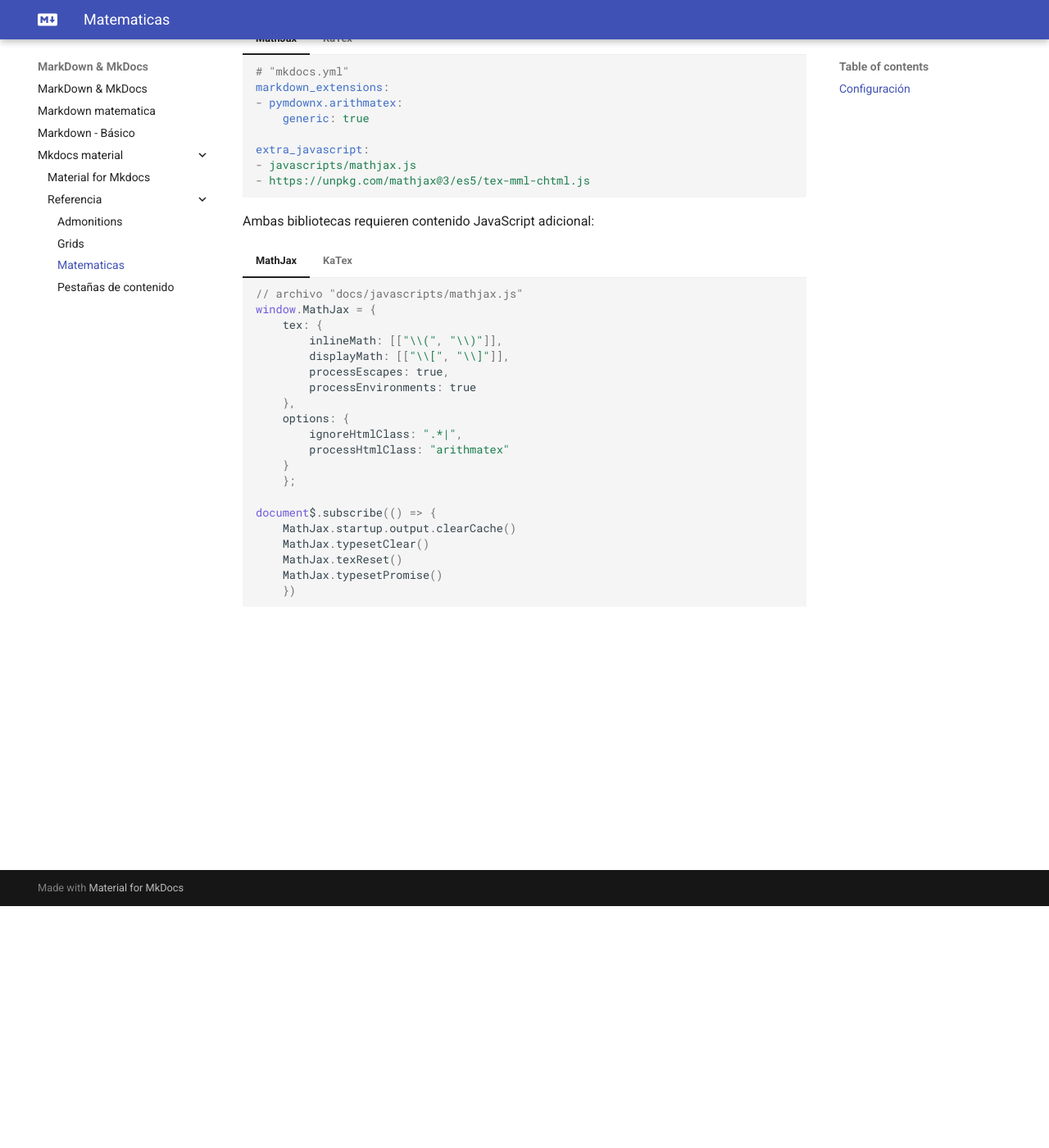
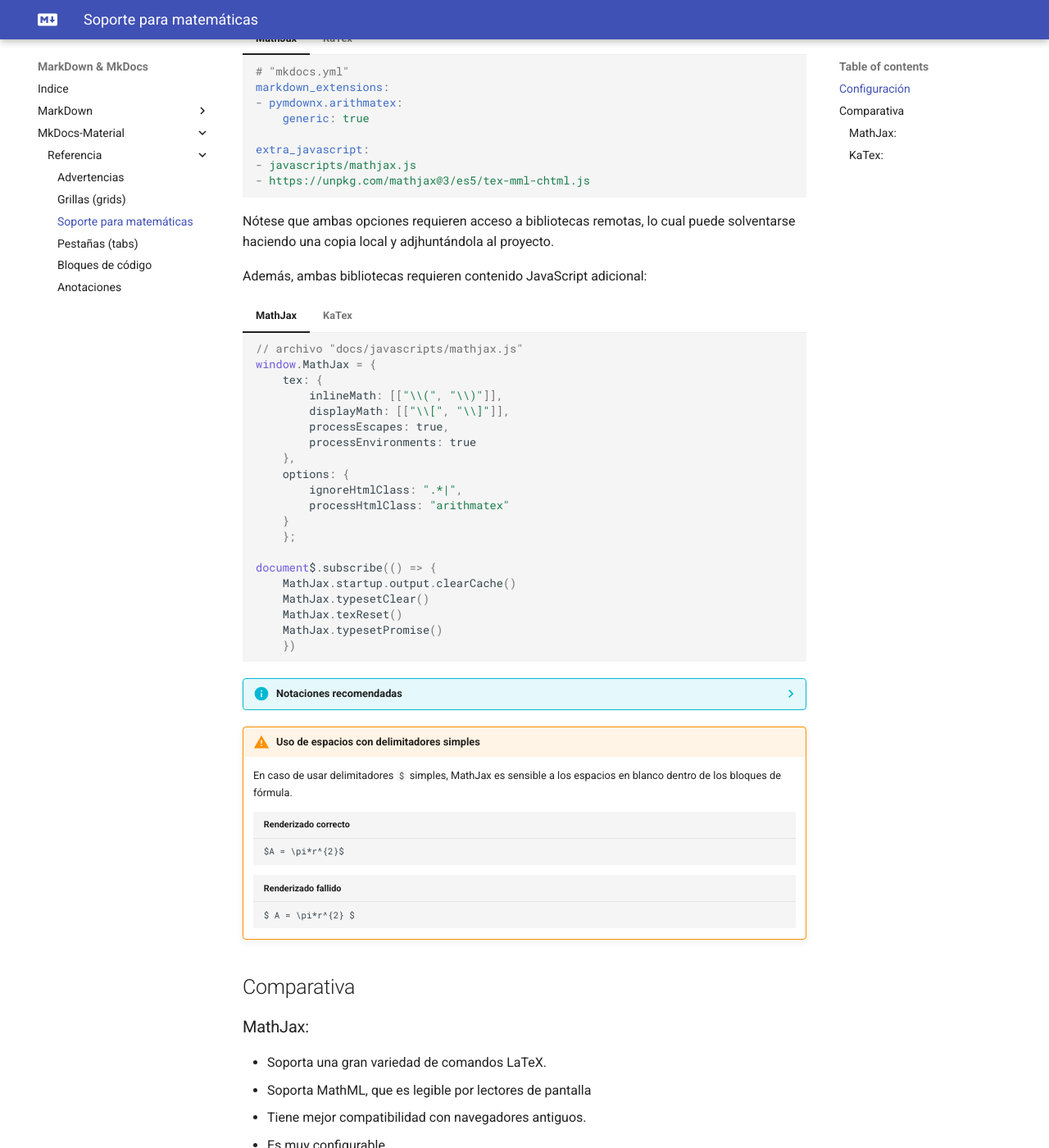
Before and after one commit to alejrot/markdown-mkdocs, an MkDocs documentation site: the page built from docs/mkdocs-material/referencia/soporte_matematica.md, in a window 1280 px wide and 1400 px high, scrolled down 295 px. Shown: the whole window at 82% size. Built offline with MkDocs 1.6.1 and Material for MkDocs 9.7.7, drawn with Linux system fonts in a browser that asks for light colours; plug-ins that fetch from the network failed and are left out; some of the changed text lies outside the part shown.

Commit message:
Reorganizacion - Mkdocs: tabs, anotaciones, etc

````diff
--- a/docs/mkdocs-material/referencia/pestanias.md
+++ /dev/null
@@ -1 +0,0 @@
-# Pestañas de contenido
--- a/docs/mkdocs-material/referencia/matematica.md
+++ b/docs/mkdocs-material/referencia/soporte_matematica.md
@@ -1,4 +1,4 @@
-# Matematicas
+# Soporte para Matematicas
 
 
 MkDocs es compatible con dos blibliotecas para renderizar contenido matemático, llamadas MathJax y KaTex.
@@ -43,7 +43,9 @@
     ```
 
 
-Ambas bibliotecas requieren contenido JavaScript adicional:
+Nótese que ambas opciones requieren acceso a bibliotecas remotas, lo cual puede solventarse haciendo una copia local y adjhuntándola al proyecto.
+
+Además, ambas bibliotecas requieren contenido JavaScript adicional:
 
 
 === "MathJax"
@@ -77,6 +79,7 @@
 === "KaTex"
 
     ``` js
+    // archivo "docs/javascripts/katex.js"
     document$.subscribe(({ body }) =>{
         renderMathInElement(body, {
             delimiters: [
@@ -88,3 +91,40 @@
         })
     })
     ```
+
+??? info "Notaciones recomendadas"
+    Las dos notaciones recomendadas por MarkDown para crear bloques de fórmulas son el uso de `$$  $$` y de `\[  \]`. También pueden usarse delimitadores simples
+
+    ```md title="Delimitadores de fórmula rrecomendados"
+    $$  A = \pi*r^{2}  $$
+
+    \[ A = \pi*r^{2}  \]
+    ```
+
+
+
+!!! warning "Uso de espacios con delimitadores simples"
+    En caso de usar delimitadores `$` simples, MathJax es sensible a los espacios en blanco dentro de los bloques de fórmula.
+    ```md title="Renderizado correcto"
+    $A = \pi*r^{2}$
+    ```
+
+    ```md title="Renderizado fallido"
+    $ A = \pi*r^{2} $
+    ```
+
+
+## Comparativa
+
+
+### MathJax:
+
+- Soporta una gran variedad de comandos LaTeX.
+- Soporta MathML, que es legible por lectores de pantalla
+- Tiene mejor compatibilidad con navegadores antiguos.
+- Es muy configurable.
+
+
+### KaTex:
+
+- Es muy rápido renderizando.
--- a/mkdocs.yml
+++ b/mkdocs.yml
@@ -16,10 +16,16 @@
   - pymdownx.details
   - pymdownx.superfences
 
+  # anotaciones
+  - attr_list
+  - md_in_html
+  - pymdownx.superfences
+
   # grids
   - attr_list
   - md_in_html
 
+  # emojis - iconos
   - pymdownx.emoji:
       emoji_index: !!python/name:material.extensions.emoji.twemoji
       emoji_generator: !!python/name:material.extensions.emoji.to_svg
@@ -32,6 +38,14 @@
   # matematica
   - pymdownx.arithmatex:
       generic: true
+
+  # formato pestañas - 'slugify' (v9.6)
+  # - pymdownx.tabbed:
+  #     slugify: !!python/object/apply:pymdownx.slugs.slugify
+  #       kwds:
+  #         case: lower
+
+
 
 extra_css:
   - stylesheets/extra.css
@@ -56,3 +70,22 @@
         background_color: "#0FF1CEFF"
 
       debug: true
+
+
+
+
+
+
+nav:
+  - Indice: index.md
+  - MarkDown:
+    - Básico: markdown/markdown_basico.md
+    - Fórmulas matemáticas: markdown/markdown_matematica.md
+  - MkDocs-Material:
+    - Referencia:
+      - Advertencias: mkdocs-material/referencia/admonitions.md
+      - Grillas (grids): mkdocs-material/referencia/grids.md
+      - Soporte para matemáticas: mkdocs-material/referencia/soporte_matematica.md
+      - Pestañas (tabs): mkdocs-material/referencia/tabs.md
+      - Bloques de código: mkdocs-material/referencia/bloques_codigo.md
+      - Anotaciones: mkdocs-material/referencia/anotaciones.md
````
Also changed, not shown: docs/markdown/markdown_matematica.md (renamed from docs/markdown-matematica.md, +8 -3 lines), docs/mkdocs-material/referencia/admonitions.md (+1 -1 lines), docs/mkdocs-material/referencia/anotaciones.md (added, +71 -0 lines), docs/mkdocs-material/referencia/bloques_codigo.md (added, +22 -0 lines), docs/mkdocs-material/referencia/tabs.md (added, +85 -0 lines), material-mkdocs.md (+62 -0 lines), docs/markdown/markdown_basico.md (renamed from docs/markdown_basico.md).
